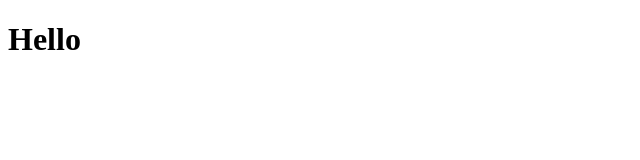
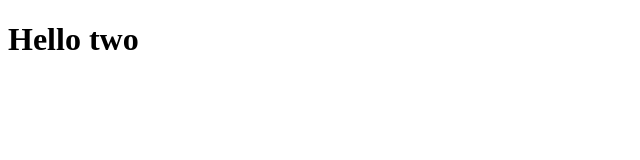
Before and after one commit to M-Usman-Nadeem/learn-git, a plain HTML site: page index.html in a window 1280 px wide. Shown: the full height of the page, 0-640 px from the left. Drawn offline with Linux system fonts and the light colour scheme.

Commit message:
'git-secondUnderstanding'

```diff
--- a/index.html
+++ b/index.html
@@ -7,6 +7,6 @@
     <title>Document</title>
 </head>
 <body>
-    <h1>Hello</h1>
+    <h1>Hello two</h1>
 </body>
 </html>
```
